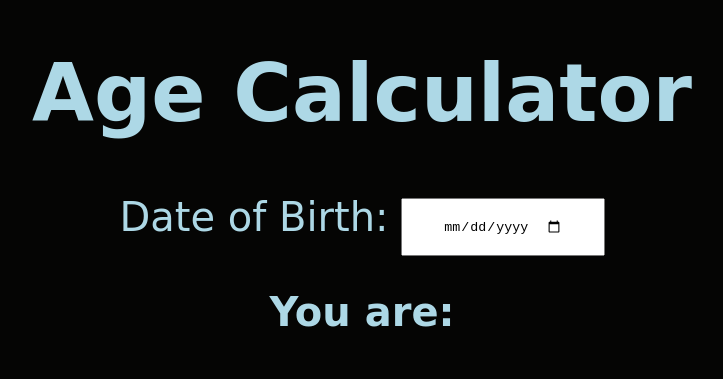
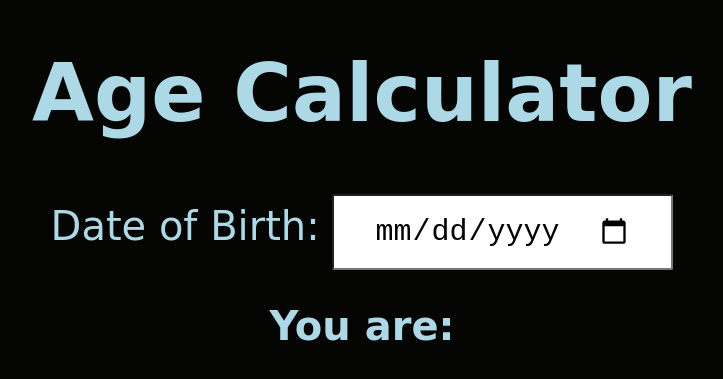
Before and after one commit to aam214/Age-Calculation, a plain HTML site: page index.html in a window 1280 px wide. Shown: the part 153-532 px from the top of the page, without its empty margins (278-1001 px from the left). Drawn offline with Linux system fonts and the light colour scheme.

Commit message:
Added id to h2. Edited styling of the form.

```diff
--- a/index.html
+++ b/index.html
@@ -13,7 +13,7 @@
   <label for="birthday">Date of Birth: </label>
   <input type="date" id="DOB">
   </form>
-  <h2>You are: </h2>
+  <h2 id="yourAge">You are: </h2>
   </div>
 <script src="index.js"></script>
 </body>
--- a/styles.css
+++ b/styles.css
@@ -18,7 +18,10 @@ text-align: center;
 }
 label{
   font-size: 40px;
+  align-items: baseline;
 }
 input{
-  padding: 18px 40px;
+  padding: 18px 40px 18px 40px;
+  border-radius: 2px;
+  font-size: 30px;
 }
```
